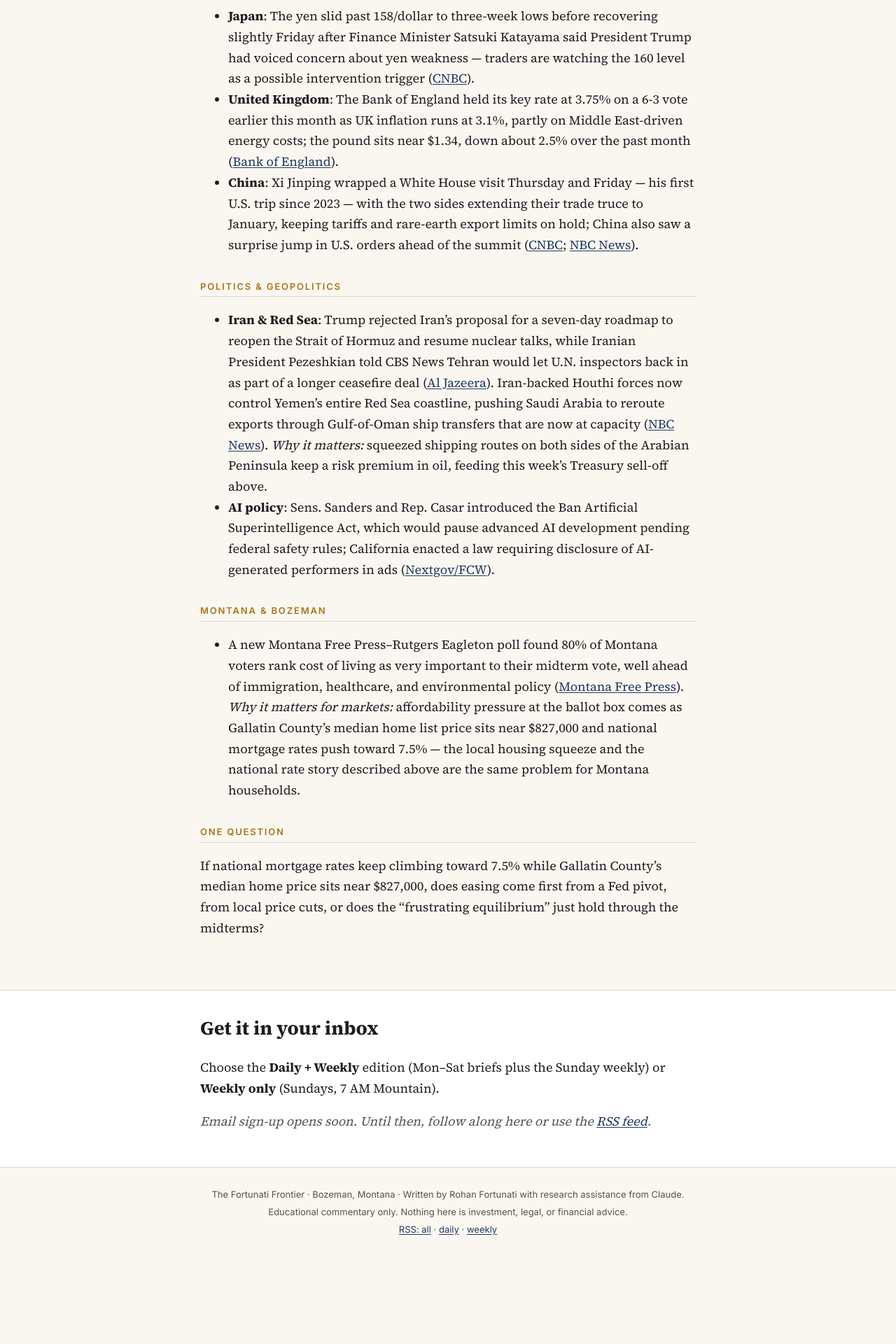
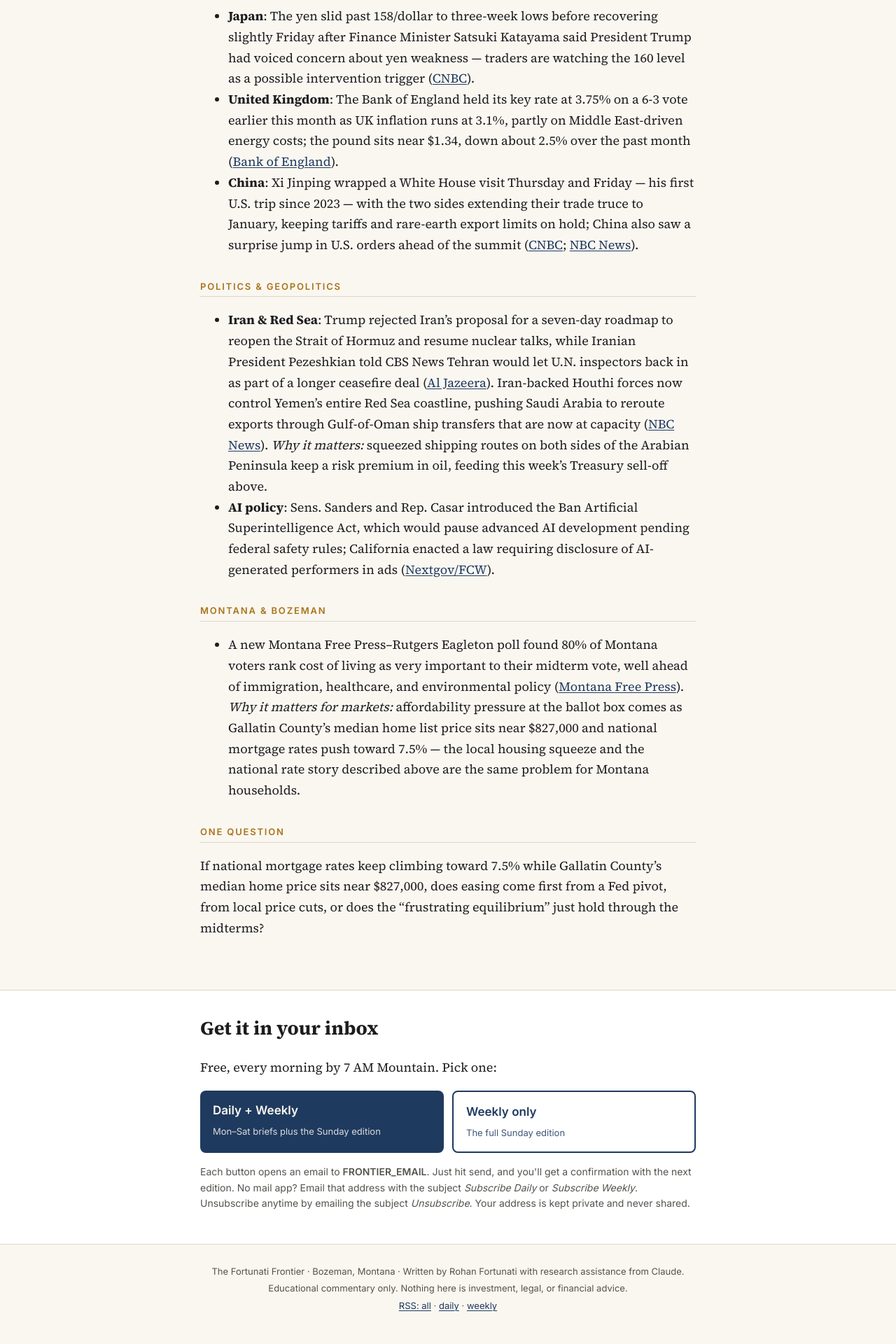
Before and after one commit to fordubati/Fortunati-Frontier, a Jekyll site: the page built from index.html, in a window 1280 px wide. Shown: the part 1377-3297 px from the top of the page at 70% size. Built offline with Jekyll 4.4.1, drawn with Linux system fonts in a browser that asks for light colours; before the commit the page ends 3187 px from its top, so only the background shows below that.

Commit message:
Subscribe buttons (address pending)

```diff
--- a/_config.yml
+++ b/_config.yml
@@ -5,6 +5,7 @@
 url: https://fordubati.github.io
 baseurl: /Fortunati-Frontier
 timezone: America/Denver
+frontier_email: FRONTIER_EMAIL   # subscribe address (set once the Frontier Gmail exists)
 lang: en-US
 
 permalink: /:year/:month/:day/:title/
--- a/_includes/subscribe.html
+++ b/_includes/subscribe.html
@@ -1,11 +1,22 @@
+{% assign fe = site.frontier_email %}
 <section class="subscribe" id="subscribe">
   <div class="wrap">
     <h2>Get it in your inbox</h2>
-    <p>Choose the <strong>Daily + Weekly</strong> edition (Mon–Sat briefs plus the Sunday weekly) or <strong>Weekly only</strong> (Sundays, 7 AM Mountain).</p>
-    {% comment %}
-      SUBSCRIBE_FORM_PLACEHOLDER: replaced with the email service's embed form once the service is chosen.
-      Subscriber emails are stored by the email service, never in this public repository.
-    {% endcomment %}
-    <p class="subscribe-soon">Email sign-up opens soon. Until then, follow along here or use the <a href="{{ '/feed.xml' | relative_url }}">RSS feed</a>.</p>
+    <p>Free, every morning by 7 AM Mountain. Pick one:</p>
+    <div class="subscribe-options">
+      <a class="sub-btn" href="mailto:{{ fe }}?subject=Subscribe%20Daily&body=Please%20subscribe%20me%20to%20the%20Daily%20Brief%20(Mon-Sat)%20and%20the%20Weekly%20Edition%20(Sun).">
+        <strong>Daily + Weekly</strong>
+        <span>Mon–Sat briefs plus the Sunday edition</span>
+      </a>
+      <a class="sub-btn sub-btn-alt" href="mailto:{{ fe }}?subject=Subscribe%20Weekly&body=Please%20subscribe%20me%20to%20the%20Weekly%20Edition%20(Sundays).">
+        <strong>Weekly only</strong>
+        <span>The full Sunday edition</span>
+      </a>
+    </div>
+    <p class="subscribe-note">
+      Each button opens an email to <strong>{{ fe }}</strong>. Just hit send, and you'll get a confirmation with the next edition.
+      No mail app? Email that address with the subject <em>Subscribe Daily</em> or <em>Subscribe Weekly</em>.
+      Unsubscribe anytime by emailing the subject <em>Unsubscribe</em>. Your address is kept private and never shared.
+    </p>
   </div>
 </section>
--- a/assets/css/style.css
+++ b/assets/css/style.css
@@ -99,6 +99,15 @@
 /* Subscribe + footer */
 .subscribe { margin-top: 48px; background: var(--card); border-top: 1px solid var(--rule); border-bottom: 1px solid var(--rule); padding: 32px 0; }
 .subscribe h2 { margin: 0 0 8px; }
-.subscribe-soon { color: var(--ink-soft); font-style: italic; }
+.subscribe-options { display: grid; grid-template-columns: repeat(auto-fit, minmax(220px, 1fr)); gap: 12px; margin: 16px 0; }
+.sub-btn {
+  display: block; padding: 14px 18px; border-radius: 8px; text-decoration: none;
+  background: var(--navy); color: var(--paper); font-family: var(--sans);
+}
+.sub-btn strong { display: block; font-size: 17px; }
+.sub-btn span { font-size: 13px; opacity: .85; }
+.sub-btn-alt { background: transparent; color: var(--navy); border: 2px solid var(--navy); }
+.sub-btn:hover { filter: brightness(1.1); }
+.subscribe-note { font: 14px/1.6 var(--sans); color: var(--ink-soft); }
 .footer { padding: 24px 0 40px; font: 13px/1.6 var(--sans); color: var(--ink-soft); text-align: center; }
 .footer p { margin: 4px 0; }
```
